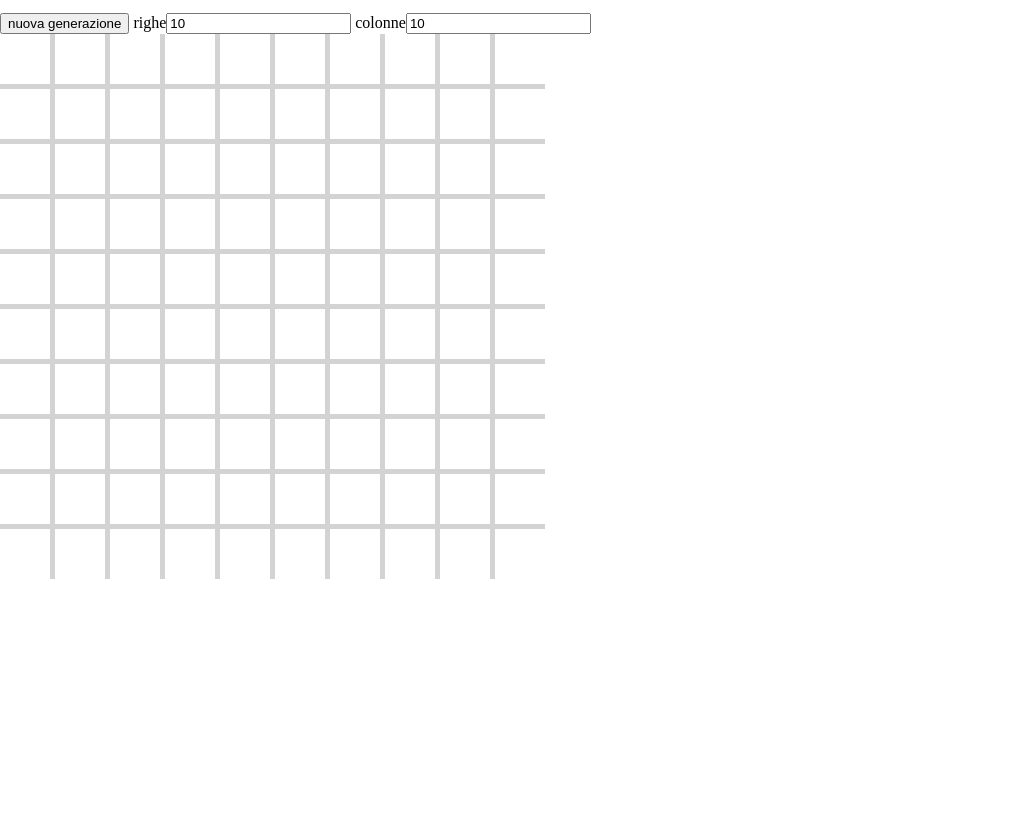
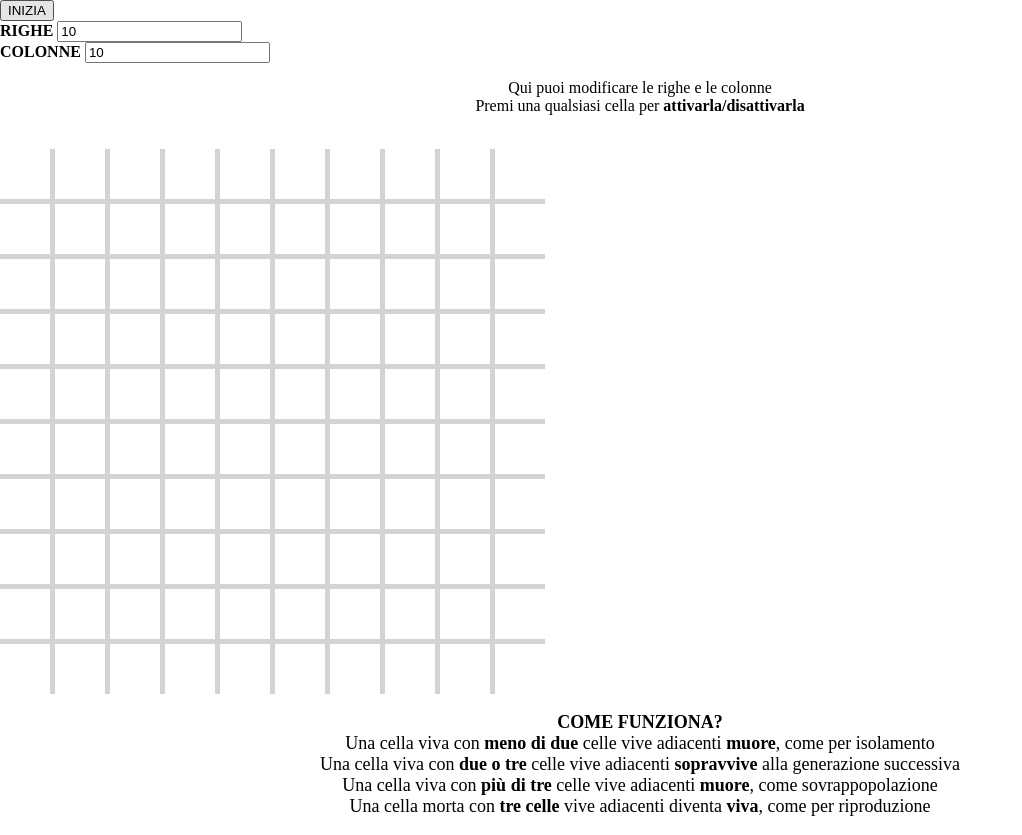
Before and after one commit to SwitchArio/Game-Of-Life, a plain HTML site: page index.html in a window 1280 px wide. Shown: the whole page, without its empty margins (0-1022 px from the left). Before the commit the page ends 800 px from the top, so only its background shows below. Drawn offline with Linux system fonts and the light colour scheme.

Commit message:
Update index.html

```diff
--- a/index.html
+++ b/index.html
@@ -5,13 +5,31 @@
     <title>Game of Life</title>
     <link rel="stylesheet" href="style.css">
 </head>
-<body onload="">
-    <pre id="pre"></pre>
-    <button id="btn">nuova generazione</button>
-    righe<input type="number" id="row" value="10" min="5" onchange="setGrid()">
-    colonne<input type="number" id="columns" value="10" min="5" onchange="setGrid()">
+<body>
+    <div class="centered">
+        <button class="button-30" role="button" id="btn">INIZIA</button>
+        <div class="text">
+            <label for="row"><b>RIGHE</b></label>
+            <input type="number" id="row" value="10" min="5" onchange="setGrid()">
+        </div>
+        <div class="text">
+            <label for="columns"><b>COLONNE</b></label>
+            <input type="number" id="columns" value="10" min="5" onchange="setGrid()">
+        </div>
+    </div>
+    <p class="text" style="text-align: center">
+        Qui puoi modificare le righe e le colonne<br>
+        Premi una qualsiasi cella per <b>attivarla/disattivarla</b></p>
+
+    <br>
     <div class="grid-container" id="board"></div>
-
+    <p class="text" style="text-align: center; font-size: 18px">
+        <b>COME FUNZIONA?</b><br>
+        Una cella viva con <b>meno di due</b> celle vive adiacenti <b>muore</b>, come per isolamento <br>
+        Una cella viva con <b>due o tre</b> celle vive adiacenti <b>sopravvive</b> alla generazione successiva<br>
+        Una cella viva con <b>più di tre</b> celle vive adiacenti <b>muore</b>, come sovrappopolazione<br>
+        Una cella morta con <b>tre celle</b> vive adiacenti diventa <b>viva</b>, come per riproduzione
+    </p>
     <script src="script.js"></script>
 </body>
 </html>
```
